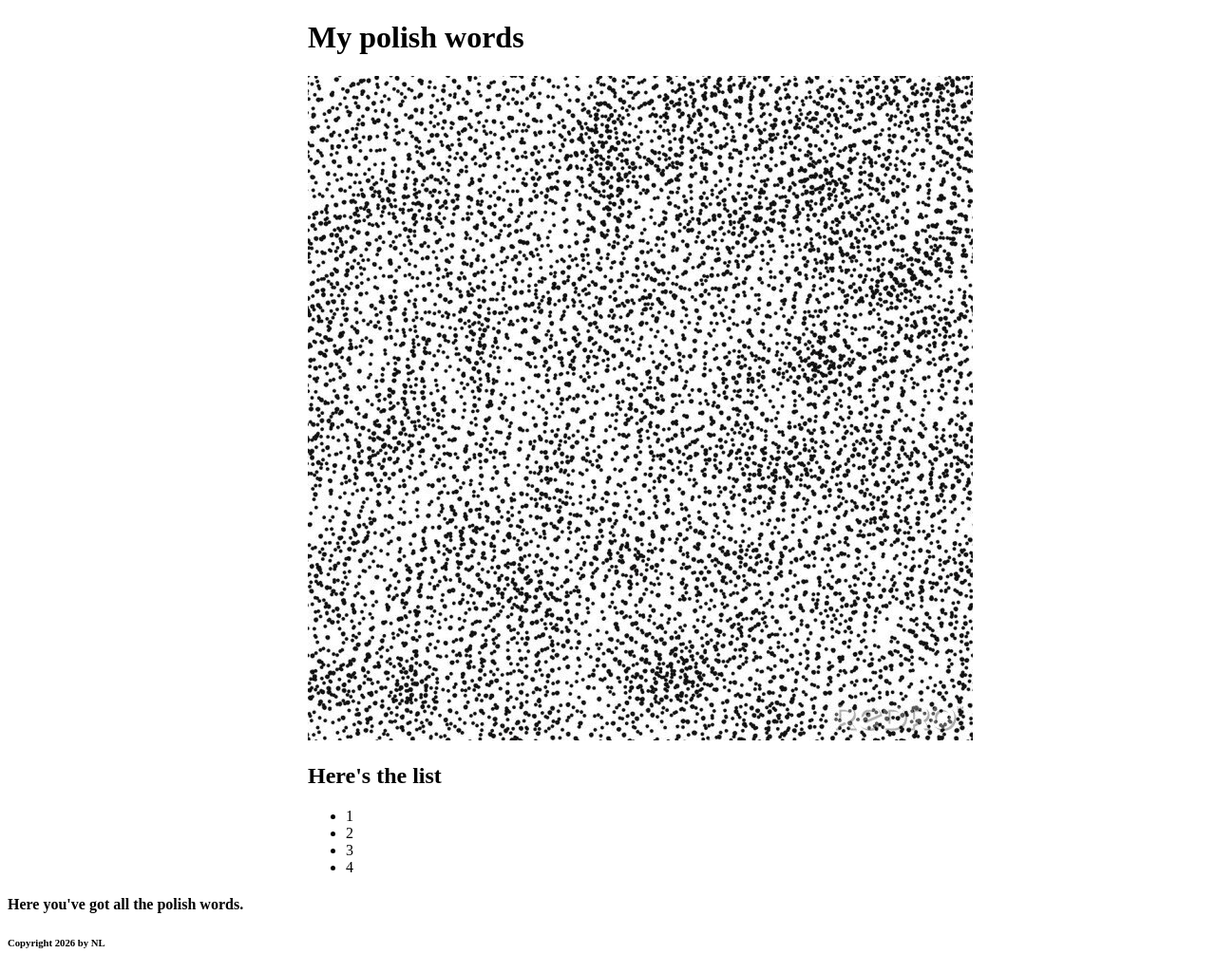
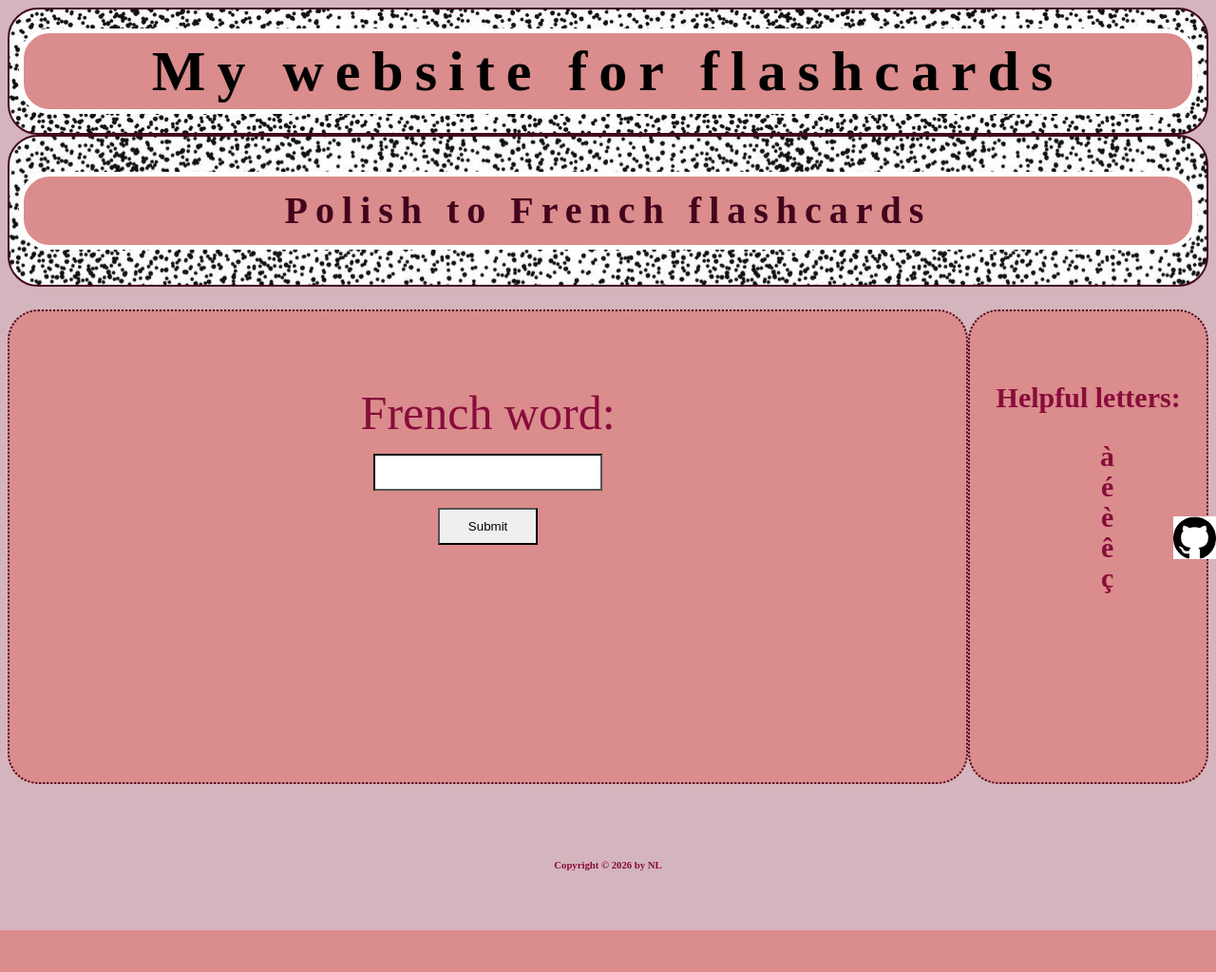
Before and after one commit to NL920/Flashcards, a Flask app: page /polish in a window 1280 px wide. Shown: the whole page at 95% size. After the commit the page ends 980 px from the top, so only its background shows below. Run offline with Flask 3, Linux system fonts and the light colour scheme.

Commit message:
Add functionality for adding a new flashcard

```diff
--- a/app.py
+++ b/app.py
@@ -1,4 +1,5 @@
-from flask import Flask, render_template
+from flask import Flask, render_template, request
+import fiszki
 
 app = Flask(__name__)
 
@@ -10,9 +11,20 @@ def index():
 def flashcards():
     return render_template("flashcards.html")
 
-@app.route("/add")
+@app.route("/add", methods=["GET", "POST"])
 def add():
-    return render_template("add.html")
+
+    message=""
+
+    if request.method == "POST":
+        frword = request.form["addfrench"]
+        plword = request.form["addpolish"]
+        fiszki.dodaj_haslo(plword, frword)
+        if frword =="" or plword =="":
+            message = "Puste hasło!"
+        else:
+            message = "Dodano fiszkę!"
+    return render_template("add.html", message=message)
 
 @app.route("/delete")
 def delete():
--- a/static/css/style.css
+++ b/static/css/style.css
@@ -16,22 +16,42 @@ a{
     color: white;
 }
 .main-header {
-    /*how to add leading to main page in header*/
+    background-image:url("../Images/flag.jpg");
+    /*background-repeat: no-repeat;*/
+    background-position: center ;
+    padding:20px 10px;
+    border:2px rgb(67, 4, 30) solid;
+    border-radius:2rem;
+    a{ color: black;}
+}
+.main-header h1{
+   margin:auto;
+    color: rgb(67, 4, 30);
+    text-align:center;
+    font-size: 60px;
+    text-decoration:white /*underline overline*/;
+    letter-spacing: 0.2em;
+    padding: 24px 1px;
+    border: 5px white solid;
+    background-color:rgb(219, 140, 140);
+    border-radius:2rem;
+}
+.sec-header{
     background-image:url("../Images/flag.jpg");
     /*background-repeat: no-repeat;*/
     background-position: center ;
     padding:10px 10px;
     border:2px rgb(67, 4, 30) solid;
     border-radius:2rem;
+    a{ color: black;}
 }
-.main-header h1{
-
+.sec-header h1{
     color: rgb(67, 4, 30);
     text-align:center;
-    font-size: 60px;
+    font-size: 40px;
     text-decoration:white /*underline overline*/;
     letter-spacing: 0.2em;
-    padding: 24px 1px;
+    padding: 20px 1px;
     border: 5px white solid;
     background-color:rgb(219, 140, 140);
     border-radius:2rem;
@@ -64,7 +84,7 @@ text-align: center;
 }
 .main-text{
     margin: auto;
-    padding: 20px 20px;
+    padding: 60px 20px;
     border: 2px rgb(67, 4, 30) dotted;
     background-color: rgb(219, 140, 140);
     border-radius:2rem;
@@ -78,6 +98,7 @@ text-align: center;
 }
 
 .main{
+    text-align: center;
     margin: auto;
     padding: 20px 20px;
     border: 2px rgb(67, 4, 30) dotted;
@@ -87,6 +108,36 @@ text-align: center;
     float: left;
     box-sizing: border-box;*/
 }
+
+.main-flash{
+ margin: auto;
+    padding: 60px 20px;
+    border: 2px rgb(67, 4, 30) dotted;
+    background-color: rgb(219, 140, 140);
+    border-radius:2rem;
+    width:80%;
+    float: left;
+    box-sizing: border-box;
+    height: 500px;/*można później zmienić na flexbox*/
+}
+
+.side-flash{
+    margin: auto;
+    padding: 36px 20px;
+    border: 2px rgb(67, 4, 30) dotted;
+    background-color: rgb(219, 140, 140);
+    border-radius:2rem;
+    width:20%;
+    float: right;
+    text-align: center;
+    box-sizing: border-box;
+    height: 500px;
+}
+.side-flash h4{ font-size: 30px;}
+
+.side-flash ul{text-align: center;
+    list-style-type: none;}
+
 .side-bar{
      margin: auto;
     padding: 36px 20px;
@@ -102,3 +153,50 @@ text-align: center;
     text-align:center;
     padding: 20px;
 }
+
+
+
+
+/*unique elements*/
+
+div.fixed {
+    /*background-image:url("../Images/github.png");*/
+    margin: auto;
+    position: fixed;
+    bottom: 200px;
+    right: 0px;
+}
+
+div.menu {
+    /*background-image:url("../Images/github.png");*/
+    margin: auto;
+    position: fixed;
+    bottom: 450px;
+    right: 0px;
+    border:black 2px;
+    border-radius:40%;
+}
+
+.form {
+    line-height: 50px;
+    text-align: center;
+    font-size: 50px;
+    width: 100%;
+    padding: 12px;
+    margin: 10px 0;
+    box-sizing: border-box;
+}
+.form input{
+    border-color: black;
+    padding:10px 30px;
+}
+
+.success {
+    margin:auto;
+    text-align: center;
+    color: green;
+    font-weight: bold;
+    padding 10px;
+    background-color: white;
+    border:2px green dotted;
+}
--- a/templates/polish.html
+++ b/templates/polish.html
@@ -1,29 +1,47 @@
 <!DOCTYPE html>
 <head>
-    <title> Main page </title>
+    <title> Polish to French </title>
+    <link rel="stylesheet" href="{{ url_for('static', filename='css/style.css') }}">
+
 </head>
 
 <body>
-    <header>
-        <div style="width: 50%; margin-left: auto; margin-right: auto;">
-        <h1> My polish words </h1>
-        <img src="Images/flag.jpg" alt="There's no picture"></div>
+    <header class="main-header">
+        <h1> <a href="{{ url_for('index') }}">My website for flashcards </a></h1></div>
     </header>
-<nav>
-</nav>
-<main>
-    <div style="width: 50%; margin-left: auto; margin-right: auto;">
-    <h2>Here's the list </h2>
-    <ul>
-    <li> 1 <div></li>
-    <li> 2 <div></li>
-     <li> 3 <div></li>
-     <li> 4 <div></li></ul></li></div>
+    <header class="sec-header">
+        <h1>Polish to French flashcards</h1>
+    </header>
+    <div class="block"></div>
+    <main class="main-flash">
+        <form class = "form" method="POST">
+            <label for="Frword">French word:</label><br>
+            <input type="text" id="Frword" name="frword"><br>
+            <input type="submit" id="submit" name="submit">
+        </form>
+    </main>
 
+    <div class="fixed">
+        <a href="https://github.com/NL920" target="_blank">
+            <img src="{{ url_for('static', filename='Images/github.png') }}" alt="GitHub">
+        </a>
+    </div>
 
-    <h4>Here you've got all the polish words. </h4>
-</main>
-<footer>
-    <h6> Copyright 2026 by NL </h6>
-</footer>
+    <aside class="side-flash">
+        <h4>Helpful letters:
+            <ul>
+                <li>à</li>
+                <li>é</li>
+                <li>è</li>
+                <li>ê</li>
+                <li>ç</li>
+
+            </ul>
+        </h4>
+    </aside>
+    <div class="block"></div>
+
+    <footer class="main-footer">
+        <h6> Copyright &copy; 2026 by NL </h6>
+    </footer>
 </body>
```
Also changed, not shown: fiszki.py (+86 -86 lines), fiszki_storage.txt (+9 -1 lines), templates/add.html (+27 -8 lines), templates/flashcards.html (+23 -9 lines), templates/index.html (+13 -3 lines), words.txt (added, +7 -0 lines), static/Images/github.png (added), static/Images/off_button.png (added).
